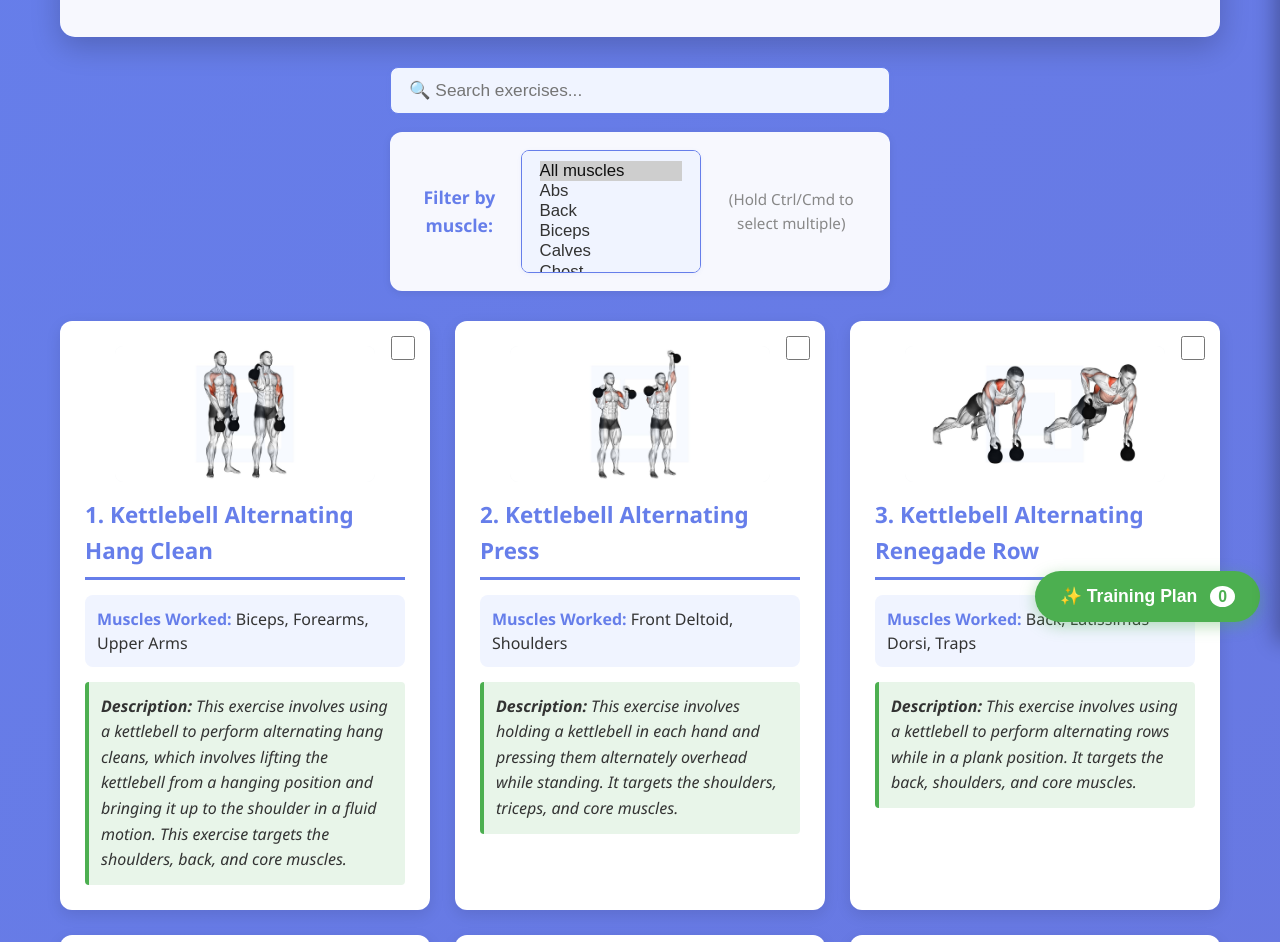
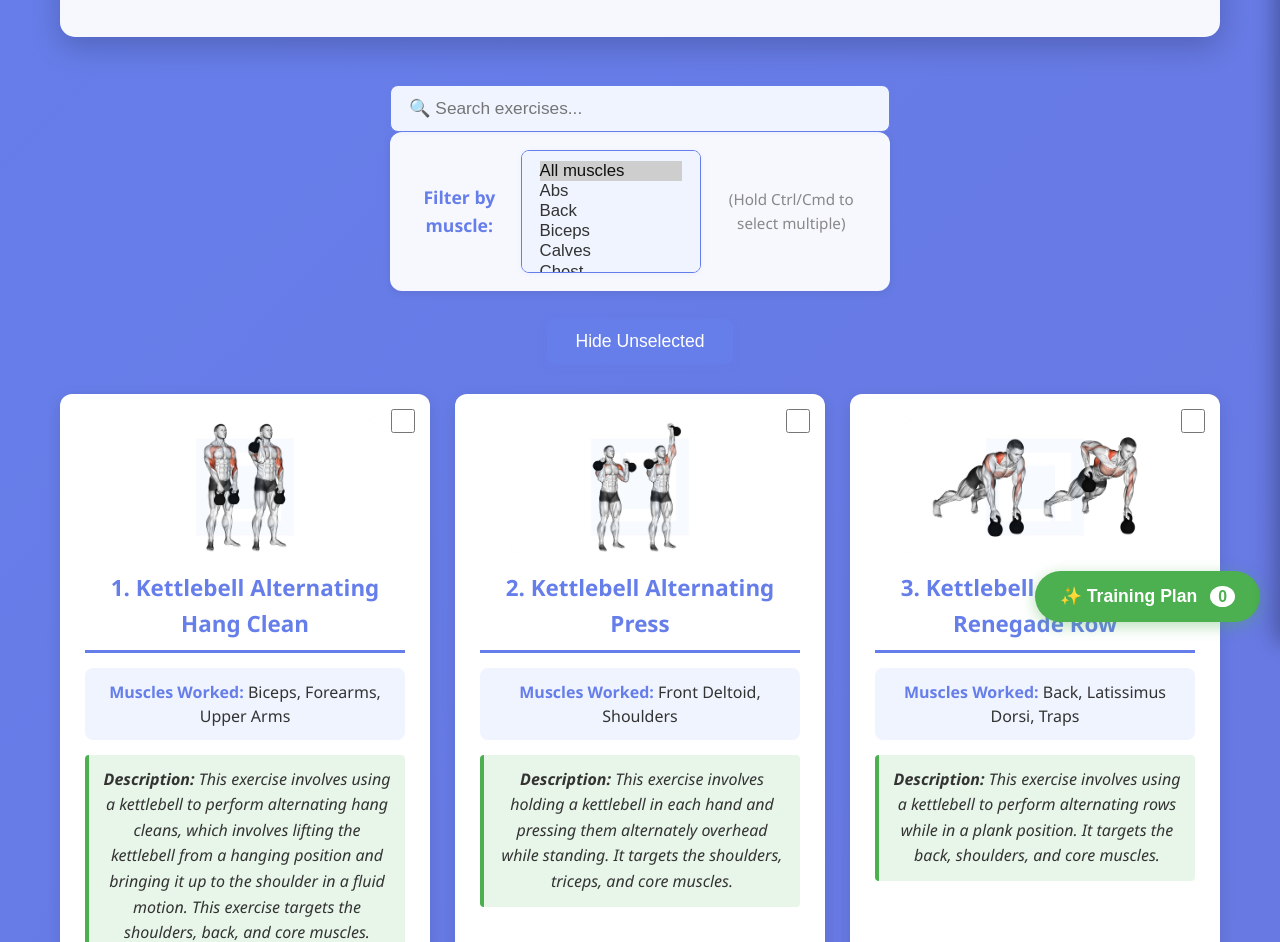
Before and after one commit to zemgabriela/workout_routine, a plain HTML site: page workout.html in a window 1280 px wide. Shown: the part 158-1100 px from the top of the page. Drawn offline with Linux system fonts and the light colour scheme.

Commit message:
selected/unselected

```diff
--- a/workout.html
+++ b/workout.html
@@ -399,9 +399,10 @@
         <h1>🏋️ Functional Kettlebell Training</h1>
         <p class="subtitle">Build Strength, Power & Mobility with These Essential Kettlebell Exercises</p>
     </header>
-
     <div style="text-align:center; margin: 20px 0;">
         <div style="display: flex; flex-direction: column; align-items: center; gap: 18px; max-width: 520px; margin: 0 auto 28px auto;">
+        <div id="quickStartBar" style="margin-top: 18px;">
+        <!-- Quick Start UI removed: templates will appear in Saved Workouts -->
             <input id="exerciseSearch" type="text" placeholder="🔍 Search exercises..." style="width: 100%; max-width: 500px; padding: 12px 18px; border-radius: 8px; border: 1.5px solid #667eea; font-size: 1.08em; margin-bottom: 0; background: #f0f4ff; color: #333; box-shadow: 0 1px 4px rgba(102,126,234,0.08); outline: none;">
             <div id="filterBar" style="display: flex; justify-content: center; align-items: center; gap: 16px; background: rgba(255,255,255,0.95); border-radius: 12px; box-shadow: 0 2px 8px rgba(0,0,0,0.08); padding: 18px 24px; width: 100%; max-width: 500px;">
                 <label for="muscleFilter" style="color: #667eea; font-weight: bold; font-size: 1.1em; margin-right: 0;">Filter by muscle:</label>
@@ -412,7 +413,9 @@
             </div>
         </div>
     </div>
-
+    <div style="text-align:center; margin: 24px 0;">
+        <button id="hideUnselectedBtn" style="padding: 12px 28px; font-size: 1.1em; background: #667eea; color: white; border: none; border-radius: 8px; cursor: pointer; box-shadow: 0 2px 8px rgba(102,126,234,0.15); transition: background 0.2s;" onclick="hideUnselectedExercises()">Hide Unselected</button>
+    </div>
     <div class="exercise-grid" id="exerciseGrid"></div>
 
     <footer>
@@ -422,7 +425,67 @@
 </div>
 
 <script>
+// --- Quick Start Templates as Saved Workouts ---
+const quickStartTemplates = [
+    {
+        name: "Full Body",
+        exercises: [
+            "Kettlebell Swing", "Kettlebell Goblet Squat", "Kettlebell Bent Over Row", "Kettlebell Press Up", "Kettlebell Russian Twist"
+        ]
+    },
+    {
+        name: "Advanced HIIT",
+        exercises: [
+            "Kettlebell One Arm Swing", "Kettlebell Thruster", "Kettlebell Clean and Press", "Kettlebell Plyo Pushup", "Kettlebell Rear Lunge"
+        ]
+    },
+    {
+        name: "Core Focused",
+        exercises: [
+            "Kettlebell Russian Twist", "Kettlebell Sit Up", "Kettlebell Windmill", "Kettlebell Dead Bug", "Kettlebell Side Plank"
+        ]
+    },
+    {
+        name: "Pull",
+        exercises: [
+            "Kettlebell Bent Over Row", "Kettlebell Alternating Renegade Row", "Kettlebell One Arm Row", "Kettlebell Upright Row", "Kettlebell Two Arm Row"
+        ]
+    },
+    {
+        name: "Push",
+        exercises: [
+            "Kettlebell Press Up", "Kettlebell Two Arm Military Press", "Kettlebell Seated Press", "Kettlebell Arnold Press", "Kettlebell Plyo Pushup"
+        ]
+    }
+];
+
+function getQuickStartWorkouts() {
+    // Map template names to full exercise objects
+    return quickStartTemplates.map(tpl => {
+        return {
+            name: tpl.name + " (Template)",
+            exercises: tpl.exercises.map(name => {
+                const ex = allExercises.find(e => e.name === name);
+                return ex ? {
+                    name: ex.name,
+                    muscles: ex.muscles,
+                    sets: 3,
+                    reps: 10
+                } : null;
+            }).filter(Boolean),
+            date: null, // Templates don't have a date
+            isTemplate: true
+        };
+    });
+}
 let allExercises = [];
+
+function hideUnselectedExercises() {
+    // Only show selected exercises in the grid
+    const selectedNames = selectedExercises.map(ex => ex.name);
+    const selectedOnly = allExercises.filter(ex => selectedNames.includes(ex.name));
+    renderExercises(selectedOnly);
+}
 let selectedExercises = [];
 
 fetch("exercises.json")
@@ -689,19 +752,56 @@ async function loadAllWorkouts() {
 async function loadSavedWorkouts() {
     const workoutsList = document.getElementById('savedWorkoutsList');
     const workouts = await loadAllWorkouts();
+    const templates = getQuickStartWorkouts();
 
-    if (workouts.length === 0) {
-        workoutsList.innerHTML = '<p style="color: #999; text-align: center; padding: 20px;">No saved workouts yet.</p>';
-        return;
-    }
+    let html = '';
+    // Add templates first
+    templates.forEach((tpl, tIndex) => {
+        html += `
+        <div class="saved-workout-item" onclick="loadQuickStartWorkout(${tIndex})">
+            <span style="background:#667eea;color:white;padding:2px 8px;border-radius:6px;font-size:0.85em;margin-right:8px;">Template</span>
+            <h4 style="display:inline;">${tpl.name}</h4>
+            <small style="display:block;">${tpl.exercises.length} exercises</small>
+        </div>
+        `;
+    });
 
-    workoutsList.innerHTML = workouts.map((workout, index) => `
+    // Add user-saved workouts
+    if (workouts.length === 0 && templates.length === 0) {
+        html += '<p style="color: #999; text-align: center; padding: 20px;">No saved workouts yet.</p>';
+    } else {
+        html += workouts.map((workout, index) => `
             <div class="saved-workout-item" onclick="loadWorkout(${index})">
                 <button class="delete-workout" onclick="event.stopPropagation(); deleteWorkout(${index})">Delete</button>
                 <h4>${workout.name}</h4>
                 <small>${workout.exercises.length} exercises • ${new Date(workout.date).toLocaleDateString()}</small>
             </div>
         `).join('');
+    }
+    workoutsList.innerHTML = html;
+// Make loadQuickStartWorkout globally accessible
+function loadQuickStartWorkout(tIndex) {
+    const templates = getQuickStartWorkouts();
+    const tpl = templates[tIndex];
+    if (tpl) {
+        selectedExercises = JSON.parse(JSON.stringify(tpl.exercises));
+        document.getElementById('trainingName').value = tpl.name.replace(' (Template)', '');
+        updateSelectedCount();
+        renderSelectedExercises();
+        document.querySelectorAll('.exercise-checkbox').forEach(cb => cb.checked = false);
+        document.querySelectorAll('.exercise-card').forEach(card => card.classList.remove('selected'));
+        selectedExercises.forEach(selEx => {
+            const exerciseIndex = allExercises.findIndex(ex => ex.name === selEx.name);
+            if (exerciseIndex !== -1) {
+                const checkbox = document.querySelector(`#card-${exerciseIndex} .exercise-checkbox`);
+                if (checkbox) checkbox.checked = true;
+                updateCardSelection(exerciseIndex, true);
+            }
+        });
+        alert(`✅ Loaded template: ${tpl.name}`);
+    }
+}
+window.loadQuickStartWorkout = loadQuickStartWorkout;
 }
 
 async function loadWorkout(index) {
@@ -711,21 +811,14 @@ async function loadWorkout(index) {
     if (workout) {
         selectedExercises = JSON.parse(JSON.stringify(workout.exercises));
         document.getElementById('trainingName').value = workout.name;
-
         updateSelectedCount();
         renderSelectedExercises();
 
-        document.querySelectorAll('.exercise-checkbox').forEach(cb => cb.checked = false);
-        document.querySelectorAll('.exercise-card').forEach(card => card.classList.remove('selected'));
-
-        selectedExercises.forEach(selEx => {
-            const exerciseIndex = allExercises.findIndex(ex => ex.name === selEx.name);
-            if (exerciseIndex !== -1) {
-                const checkbox = document.querySelector(`#card-${exerciseIndex} .exercise-checkbox`);
-                if (checkbox) checkbox.checked = true;
-                updateCardSelection(exerciseIndex, true);
-            }
-        });
+        // Show only the exercises from the loaded workout in the grid
+        const loadedExercises = workout.exercises.map(ex => {
+            return allExercises.find(e => e.name === ex.name);
+        }).filter(Boolean);
+        renderExercises(loadedExercises);
 
         alert(`✅ Loaded workout: ${workout.name}`);
     }
```
Lines whose indentation alone changed are shown as unchanged.
